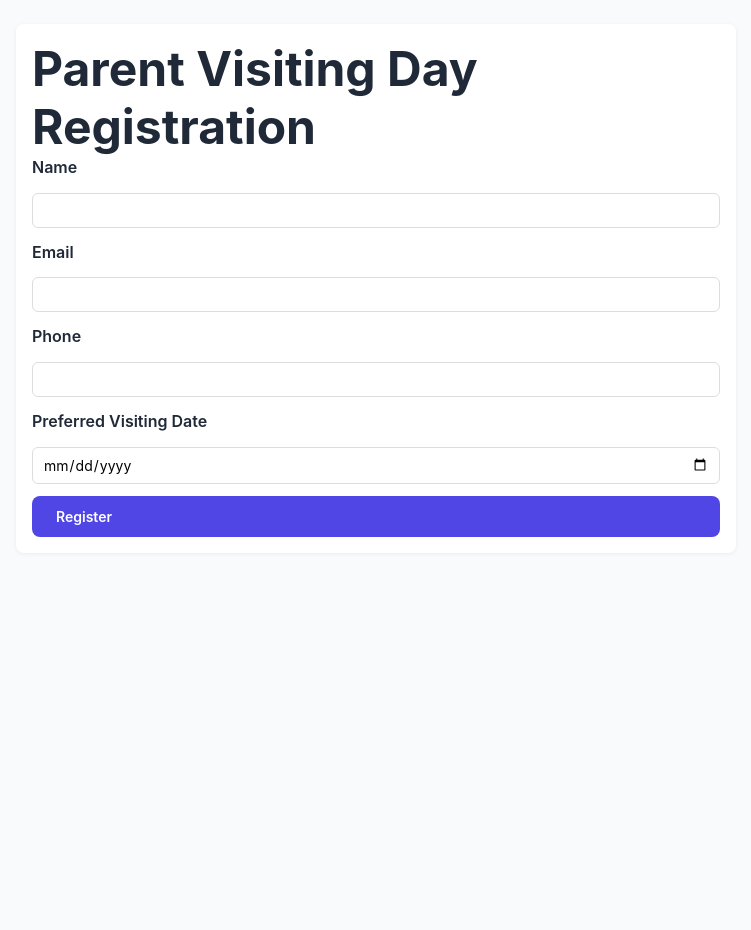
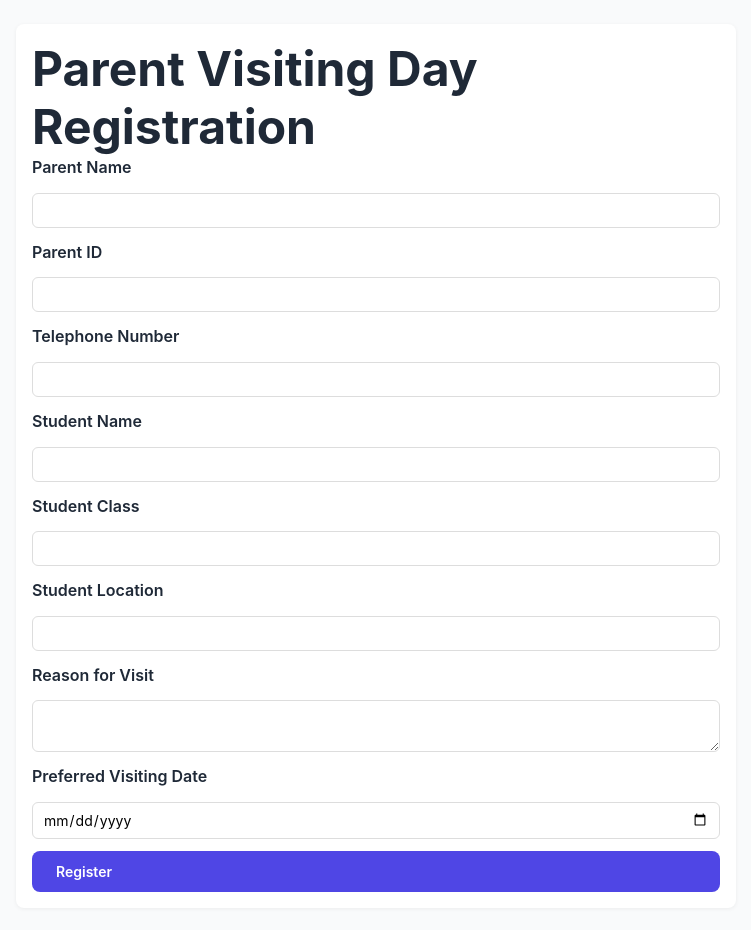
Before and after one commit to ntseth993/kiyumba-tss, a React (Vite) app: page /visit/register in a window 1280 px wide. Shown: the whole page, without its empty margins (264-1015 px from the left). Before the commit the page ends 800 px from the top, so only its background shows below. Built offline with nearby package versions, Linux system fonts and the light colour scheme; no server answers.

Commit message:
feat(visiting): add full parent and student info to registration and admin view

```diff
--- a/src/pages/AdminVisitings.jsx
+++ b/src/pages/AdminVisitings.jsx
@@ -27,13 +27,30 @@ const AdminVisitings = () => {
     <div className="admin-visitings">
       <h1>Visiting Registrations</h1>
       <table>
-        <thead><tr><th>Name</th><th>Email</th><th>Phone</th><th>Date</th><th>Status</th><th>Actions</th></tr></thead>
+        <thead>
+          <tr>
+            <th>Parent Name</th>
+            <th>Parent ID</th>
+            <th>Telephone</th>
+            <th>Student Name</th>
+            <th>Class</th>
+            <th>Location</th>
+            <th>Reason</th>
+            <th>Date</th>
+            <th>Status</th>
+            <th>Actions</th>
+          </tr>
+        </thead>
         <tbody>
           {items.map(it => (
             <tr key={it.id}>
-              <td>{it.name}</td>
-              <td>{it.email}</td>
+              <td>{it.parentName}</td>
+              <td>{it.parentId}</td>
               <td>{it.phone}</td>
+              <td>{it.studentName}</td>
+              <td>{it.studentClass}</td>
+              <td>{it.studentLocation}</td>
+              <td>{it.reason}</td>
               <td>{it.preferredDate || '-'}</td>
               <td>{it.status}</td>
               <td>
--- a/src/pages/Home.css
+++ b/src/pages/Home.css
@@ -40,6 +40,20 @@
 .btn-large {
   padding: 16px 32px;
   font-size: 16px;
+}
+
+.btn-secondary {
+  background-color: #6B46C1;
+  color: white;
+  border: none;
+  display: flex;
+  align-items: center;
+  gap: 8px;
+  transition: background-color 0.2s;
+}
+
+.btn-secondary:hover {
+  background-color: #553C9A;
 }
 
 .hero-image {
--- a/src/pages/Home.jsx
+++ b/src/pages/Home.jsx
@@ -29,6 +29,10 @@ const Home = () => {
           <div className="hero-buttons fade-in">
             <Link to="/register" className="btn btn-primary btn-large">
               Apply Now
+              <ArrowRight size={20} />
+            </Link>
+            <Link to="/visit/register" className="btn btn-secondary btn-large">
+              Parent Visit
               <ArrowRight size={20} />
             </Link>
             <Link to="/about" className="btn btn-outline btn-large">
@@ -99,29 +103,6 @@ const Home = () => {
         </div>
       </section>
 
-      {/* Stats Section */}
-      <section className="stats-section">
-        <div className="container">
-          <div className="stats-grid">
-            <div className="stat-item">
-              <h3 className="stat-number">1500+</h3>
-              <p className="stat-label">Active Students</p>
-            </div>
-            <div className="stat-item">
-              <h3 className="stat-number">120+</h3>
-              <p className="stat-label">Qualified Teachers</p>
-            </div>
-            <div className="stat-item">
-              <h3 className="stat-number">95%</h3>
-              <p className="stat-label">Success Rate</p>
-            </div>
-            <div className="stat-item">
-              <h3 className="stat-number">50+</h3>
-              <p className="stat-label">Awards Won</p>
-            </div>
-          </div>
-        </div>
-      </section>
 
       {/* Programs Section */}
       <section className="programs">
--- a/src/pages/VisitRegister.jsx
+++ b/src/pages/VisitRegister.jsx
@@ -3,7 +3,16 @@ import { registerVisiting } from '../services/visitingService';
 import './VisitRegister.css';
 
 const VisitRegister = () => {
-  const [form, setForm] = useState({ name: '', email: '', phone: '', preferredDate: '' });
+  const [form, setForm] = useState({
+    parentName: '',
+    parentId: '',
+    phone: '',
+    studentName: '',
+    studentClass: '',
+    studentLocation: '',
+    reason: '',
+    preferredDate: ''
+  });
   const [message, setMessage] = useState('');
 
   const handleSubmit = async (e) => {
@@ -11,7 +20,16 @@ const VisitRegister = () => {
     try {
       const res = await registerVisiting(form);
       setMessage('Registration received. You will be contacted by the school.');
-      setForm({ name: '', email: '', phone: '', preferredDate: '' });
+      setForm({
+        parentName: '',
+        parentId: '',
+        phone: '',
+        studentName: '',
+        studentClass: '',
+        studentLocation: '',
+        reason: '',
+        preferredDate: ''
+      });
     } catch (err) {
       setMessage('Failed to register. Please try again later.');
     }
@@ -22,14 +40,22 @@ const VisitRegister = () => {
       <h1>Parent Visiting Day Registration</h1>
       {message && <div className="message">{message}</div>}
       <form onSubmit={handleSubmit} className="visit-form">
-        <label>Name</label>
-        <input value={form.name} onChange={e => setForm({...form, name: e.target.value})} required />
-        <label>Email</label>
-        <input type="email" value={form.email} onChange={e => setForm({...form, email: e.target.value})} required />
-        <label>Phone</label>
-        <input value={form.phone} onChange={e => setForm({...form, phone: e.target.value})} />
+        <label>Parent Name</label>
+        <input value={form.parentName} onChange={e => setForm({...form, parentName: e.target.value})} required />
+        <label>Parent ID</label>
+        <input value={form.parentId} onChange={e => setForm({...form, parentId: e.target.value})} required />
+        <label>Telephone Number</label>
+        <input value={form.phone} onChange={e => setForm({...form, phone: e.target.value})} required />
+        <label>Student Name</label>
+        <input value={form.studentName} onChange={e => setForm({...form, studentName: e.target.value})} required />
+        <label>Student Class</label>
+        <input value={form.studentClass} onChange={e => setForm({...form, studentClass: e.target.value})} required />
+        <label>Student Location</label>
+        <input value={form.studentLocation} onChange={e => setForm({...form, studentLocation: e.target.value})} required />
+        <label>Reason for Visit</label>
+        <textarea value={form.reason} onChange={e => setForm({...form, reason: e.target.value})} required />
         <label>Preferred Visiting Date</label>
-        <input type="date" value={form.preferredDate} onChange={e => setForm({...form, preferredDate: e.target.value})} />
+        <input type="date" value={form.preferredDate} onChange={e => setForm({...form, preferredDate: e.target.value})} required />
         <button className="btn btn-primary" type="submit">Register</button>
       </form>
     </div>
```
